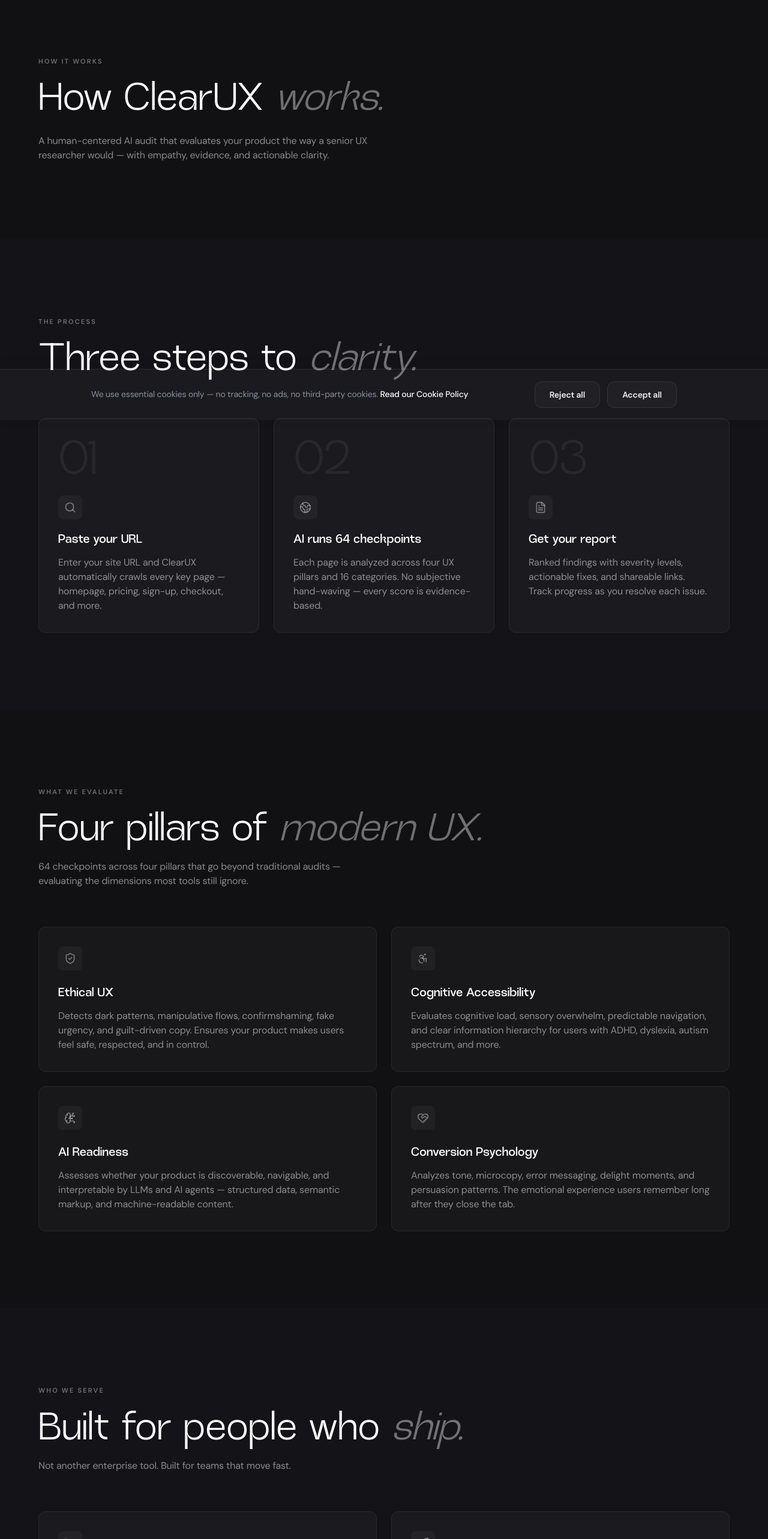
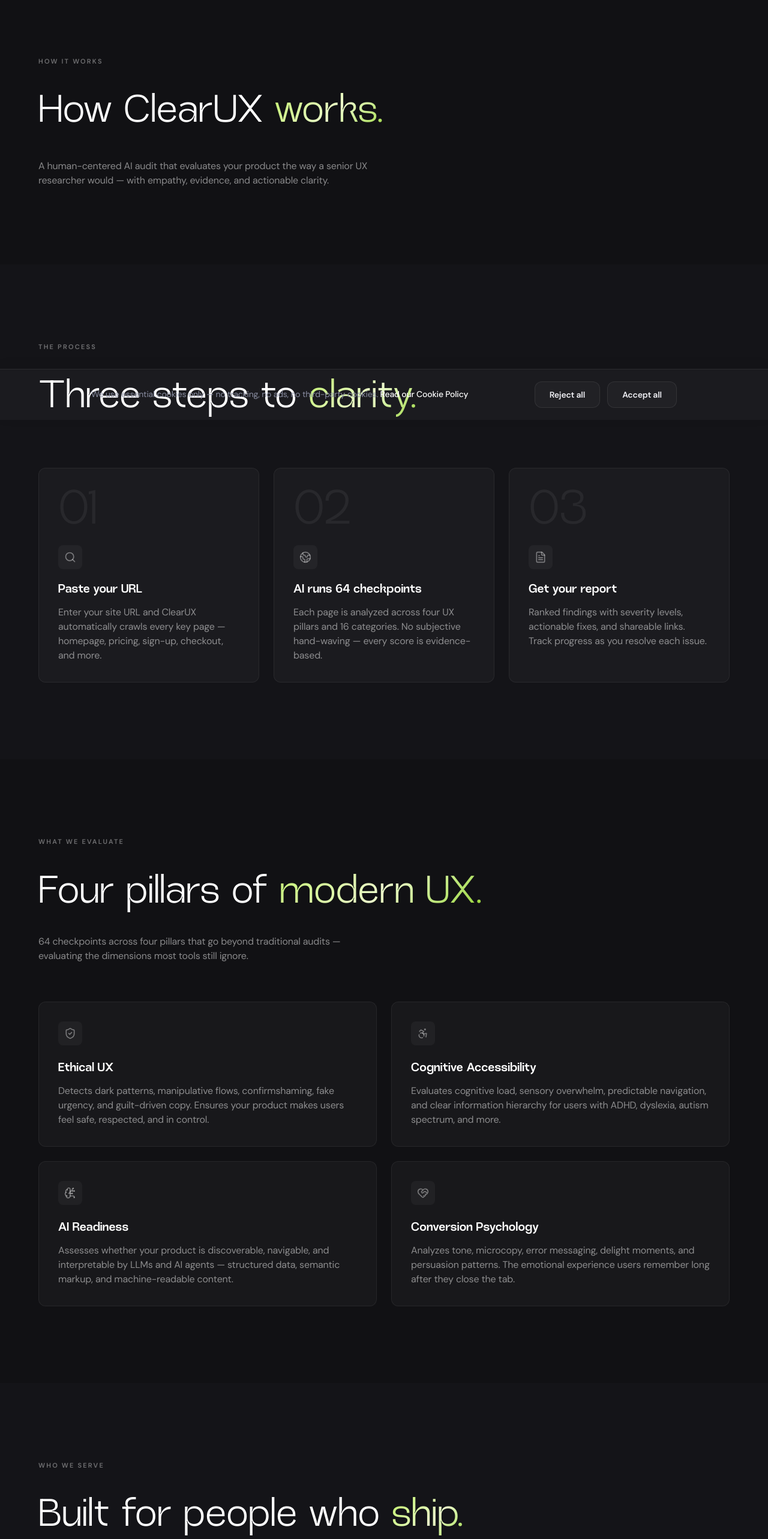
Before and after one commit to schintu79/clearux-saas, a Next.js app: page /how-it-works in a window 1280 px wide. Shown: the part 100-2666 px from the top of the page at 60% size. Built offline with nearby package versions, Linux system fonts and the light colour scheme; no server answers.

Commit message:
Standardize all public pages: lime-gradient accents, uniform button sizing, consistent typography

```diff
--- a/src/app/faq/page.tsx
+++ b/src/app/faq/page.tsx
@@ -230,7 +230,7 @@ export default function FaqPage() {
             </p>
 
             <h1 className="font-heading text-[2rem] sm:text-[2.75rem] md:text-[3.5rem] lg:text-[4rem] font-light text-white mb-6" style={{ lineHeight: '1.1' }}>
-              Frequently asked <em className="text-white/40 not-italic italic">questions.</em>
+              Frequently asked <span className="text-lime-gradient">questions.</span>
             </h1>
 
             <p className="font-body text-sm sm:text-base text-white/50 leading-relaxed max-w-lg mb-10">
@@ -361,14 +361,14 @@ export default function FaqPage() {
             <div className="flex flex-wrap items-center gap-4">
               <a
                 href="mailto:support@clearux.ai"
-                className="group inline-flex items-center gap-2.5 px-7 py-3.5 rounded-full bg-white text-[#111114] text-sm font-semibold tracking-wide uppercase transition-all hover:bg-white/90 whitespace-nowrap"
+                className="group inline-flex items-center gap-2.5 px-7 py-[1.2rem] rounded-full bg-white text-[#111114] text-sm font-semibold tracking-wide uppercase transition-all hover:bg-white/90 whitespace-nowrap min-h-[48px]"
               >
                 Email Support
                 <ArrowRight size={14} className="transition-transform group-hover:translate-x-1" />
               </a>
               <Link
                 href="/contact"
-                className="group inline-flex items-center gap-2.5 px-7 py-3.5 rounded-full border border-white/20 text-white text-sm font-semibold tracking-wide uppercase transition-all hover:border-white/40 whitespace-nowrap"
+                className="group inline-flex items-center gap-2.5 px-7 py-[1.2rem] rounded-full border border-white/20 text-white text-sm font-semibold tracking-wide uppercase transition-all hover:border-white/40 whitespace-nowrap min-h-[48px]"
               >
                 Contact Us
               </Link>
--- a/src/app/how-it-works/HowItWorksContent.tsx
+++ b/src/app/how-it-works/HowItWorksContent.tsx
@@ -99,7 +99,7 @@ export default function AboutContent() {
             HOW IT WORKS
           </p>
           <h1 className="font-heading text-[2rem] sm:text-[2.75rem] md:text-[3.5rem] lg:text-[4rem] font-light text-white mb-6">
-            How ClearUX <em className="text-white/40">works.</em>
+            How ClearUX <span className="text-lime-gradient">works.</span>
           </h1>
           <p className="font-body text-sm sm:text-base text-white/50 leading-relaxed max-w-xl">
             A human-centered AI audit that evaluates your product the way a senior UX researcher would — with empathy, evidence, and actionable clarity.
@@ -116,7 +116,7 @@ export default function AboutContent() {
             THE PROCESS
           </p>
           <h2 className="font-heading text-[2rem] sm:text-[2.75rem] md:text-[3.5rem] lg:text-[4rem] font-light text-white mb-16">
-            Three steps to <em className="text-white/40">clarity.</em>
+            Three steps to <span className="text-lime-gradient">clarity.</span>
           </h2>
 
           <div className="grid grid-cols-1 md:grid-cols-3 gap-6">
@@ -133,7 +133,7 @@ export default function AboutContent() {
                   <div className="w-10 h-10 rounded-lg bg-white/[0.04] flex items-center justify-center mb-5">
                     <StepIcon size={20} className="text-white/40" />
                   </div>
-                  <h3 className="font-heading text-lg sm:text-xl font-medium text-white mb-3">
+                  <h3 className="font-heading text-lg sm:text-xl font-semibold text-white mb-3">
                     {step.title}
                   </h3>
                   <p className="font-body text-sm sm:text-base text-white/50 leading-relaxed">
@@ -155,7 +155,7 @@ export default function AboutContent() {
             WHAT WE EVALUATE
           </p>
           <h2 className="font-heading text-[2rem] sm:text-[2.75rem] md:text-[3.5rem] lg:text-[4rem] font-light text-white mb-4">
-            Four pillars of <em className="text-white/40">modern UX.</em>
+            Four pillars of <span className="text-lime-gradient">modern UX.</span>
           </h2>
           <p className="font-body text-sm sm:text-base text-white/50 leading-relaxed max-w-xl mb-16">
             64 checkpoints across four pillars that go beyond traditional audits — evaluating the dimensions most tools still ignore.
@@ -172,7 +172,7 @@ export default function AboutContent() {
                   <div className="w-10 h-10 rounded-lg bg-white/[0.04] flex items-center justify-center mb-6">
                     <PillarIcon size={20} className="text-white/40" />
                   </div>
-                  <h3 className="font-heading text-lg sm:text-xl font-medium text-white mb-3">
+                  <h3 className="font-heading text-lg sm:text-xl font-semibold text-white mb-3">
                     {pillar.title}
                   </h3>
                   <p className="font-body text-sm sm:text-base text-white/50 leading-relaxed">
@@ -194,7 +194,7 @@ export default function AboutContent() {
             WHO WE SERVE
           </p>
           <h2 className="font-heading text-[2rem] sm:text-[2.75rem] md:text-[3.5rem] lg:text-[4rem] font-light text-white mb-4">
-            Built for people who <em className="text-white/40">ship.</em>
+            Built for people who <span className="text-lime-gradient">ship.</span>
           </h2>
           <p className="font-body text-sm sm:text-base text-white/50 leading-relaxed max-w-xl mb-16">
             Not another enterprise tool. Built for teams that move fast.
@@ -211,7 +211,7 @@ export default function AboutContent() {
                   <div className="w-10 h-10 rounded-lg bg-white/[0.04] flex items-center justify-center mb-6">
                     <ItemIcon size={20} className="text-white/40" />
                   </div>
-                  <h3 className="font-heading text-lg sm:text-xl font-medium text-white mb-3">
+                  <h3 className="font-heading text-lg sm:text-xl font-semibold text-white mb-3">
                     {item.title}
                   </h3>
                   <p className="font-body text-sm sm:text-base text-white/50 leading-relaxed">
@@ -233,7 +233,7 @@ export default function AboutContent() {
             START YOUR AUDIT TODAY
           </p>
           <h2 className="font-heading text-[2rem] sm:text-[2.75rem] md:text-[3.5rem] lg:text-[4rem] font-light text-white mb-4">
-            Ready to see what you&apos;re <em className="text-white/40">missing?</em>
+            Ready to see what you&apos;re <span className="text-lime-gradient">missing?</span>
           </h2>
           <p className="font-body text-sm sm:text-base text-white/50 leading-relaxed max-w-xl mb-10">
             64 checkpoints. 16 categories. Results in minutes.
@@ -241,14 +241,14 @@ export default function AboutContent() {
           <div className="flex flex-col sm:flex-row items-start gap-4">
             <Link
               href="/register"
-              className="group inline-flex items-center gap-2.5 px-7 py-3.5 rounded-full bg-white text-[#111114] text-sm font-semibold tracking-wide uppercase transition-all hover:bg-white/90 whitespace-nowrap"
+              className="group inline-flex items-center gap-2.5 px-7 py-[1.2rem] rounded-full bg-white text-[#111114] text-sm font-semibold tracking-wide uppercase transition-all hover:bg-white/90 whitespace-nowrap min-h-[48px]"
             >
               Start Free Audit
               <ArrowRight size={16} className="transition-transform group-hover:translate-x-0.5" />
             </Link>
             <Link
               href="/contact"
-              className="group inline-flex items-center gap-2.5 px-7 py-3.5 rounded-full border border-white/20 text-white text-sm font-semibold tracking-wide uppercase transition-all hover:border-white/40 whitespace-nowrap"
+              className="group inline-flex items-center gap-2.5 px-7 py-[1.2rem] rounded-full border border-white/20 text-white text-sm font-semibold tracking-wide uppercase transition-all hover:border-white/40 whitespace-nowrap min-h-[48px]"
             >
               Contact us
             </Link>
--- a/src/app/pricing/PricingContent.tsx
+++ b/src/app/pricing/PricingContent.tsx
@@ -15,7 +15,7 @@ export default function PricingContent() {
           </p>
 
           <h1 className="font-heading text-[2rem] sm:text-[2.75rem] md:text-[3.5rem] lg:text-[4rem] font-light text-white mb-4" style={{ lineHeight: '1.1' }}>
-            Pay per audit, <span className="italic text-white/40">no subscriptions</span>
+            Pay per audit, <span className="text-lime-gradient">no subscriptions</span>
           </h1>
 
           <p className="font-body text-sm sm:text-base text-white/50 leading-relaxed max-w-lg mb-12">
@@ -307,7 +307,7 @@ export default function PricingContent() {
         <div className="max-w-7xl mx-auto px-6 sm:px-10 lg:px-16">
           <p className="text-[11px] font-semibold tracking-[0.2em] uppercase text-white/40 mb-4">Get Started</p>
           <h2 className="font-heading text-[2rem] sm:text-[2.75rem] md:text-[3.5rem] lg:text-[4rem] font-light text-white mb-4">
-            Start your audit <span className="italic text-white/40">today</span>
+            Start your audit <span className="text-lime-gradient">today</span>
           </h2>
           <p className="font-body text-sm sm:text-base text-white/50 leading-relaxed max-w-md mb-8">
             Your first audit is free. No credit card, no commitment — just actionable UX insights in minutes.
```
Also changed, not shown: src/app/about/AboutContent.tsx (+4 -4 lines), src/app/contact/page.tsx (+4 -4 lines).
